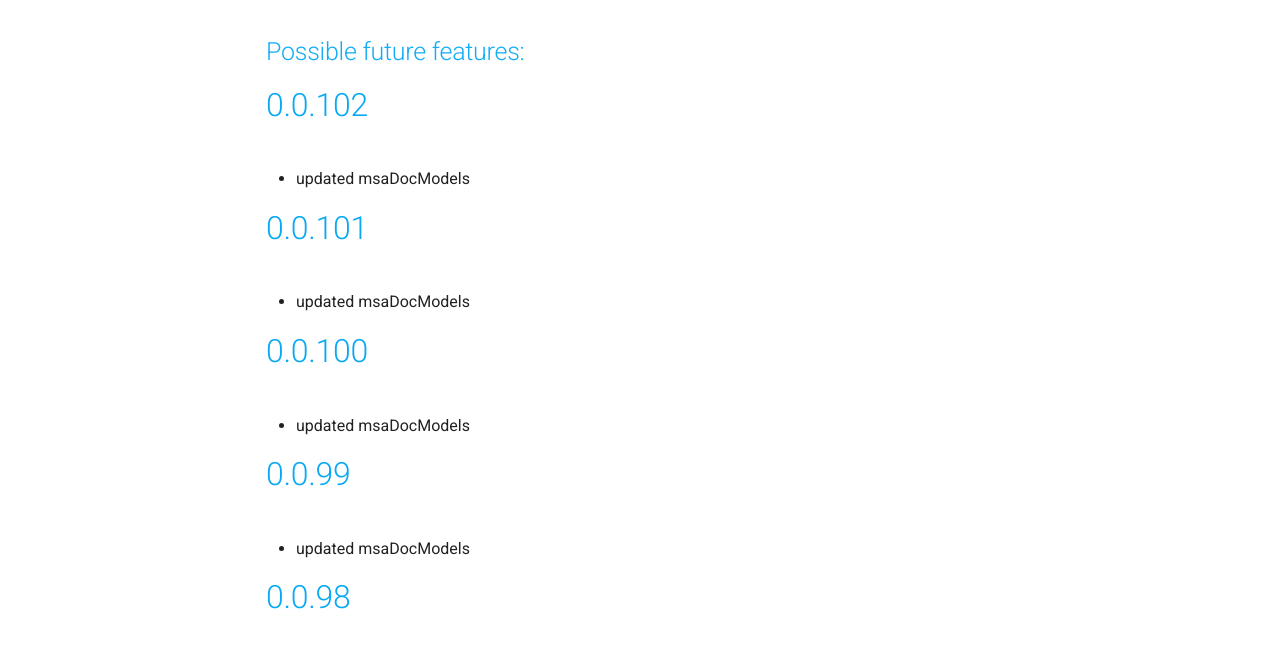
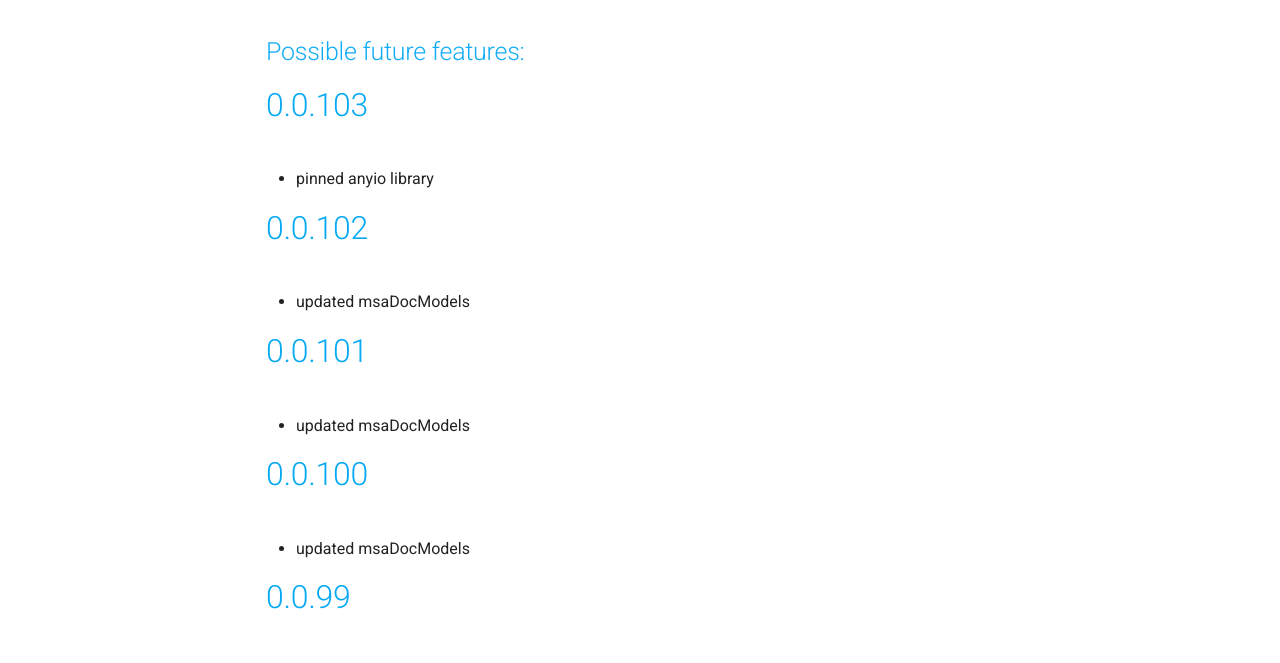
Before and after one commit to u2d-ai/msaBase, an MkDocs documentation site: the page built from docs/release-notes.md, in a window 1280 px wide and 900 px high. Shown: the part 215-878 px from the top of the window. Built offline with MkDocs 1.6.1 and Material for MkDocs 9.7.7, drawn with Linux system fonts in a browser that asks for light colours; comment, search, counter and statistics services are not loaded.

Commit message:
fix: pinned anyio version

```diff
--- a/docs/release-notes.md
+++ b/docs/release-notes.md
@@ -1,5 +1,9 @@
 # msaBase Release Notes
 ## Possible future features:
+
+# 0.0.103
+
+- pinned anyio library
 
 # 0.0.102
 
--- a/msaBase/__init__.py
+++ b/msaBase/__init__.py
@@ -1,7 +1,7 @@
 import glob
 from os.path import basename, dirname, isfile, join
 
-version = "0.0.102"
+version = "0.0.103"
 __author__ = "Stefan Welcker"
 __copyright__ = "Copyright 2022, U2D.ai"
 __license__ = "MIT"
--- a/requirements.txt
+++ b/requirements.txt
@@ -3,6 +3,7 @@
 msaDocModels==0.0.94 # MSA Document Pydantic Models and Schemas, used to store Parser, NLP, NLU and AI results for processed documents
 
 # FastAPI related Dependencies
+anyio==3.7.1 # an asynchronous networking and concurrency library that works on top of either asyncio or trio
 fastapi[all]==0.86.0 # FastAPI framework, high performance, easy to learn, fast to code, ready for production
 fastapi_utils==0.2.1 # Reusable utilities for FastAPI, Repeated Tasks, APIModel, APISettings
 pydantic[email,dotenv]==1.9.2 # Data validation and settings management using python type hints
```
Also changed, not shown: 1 other file.
